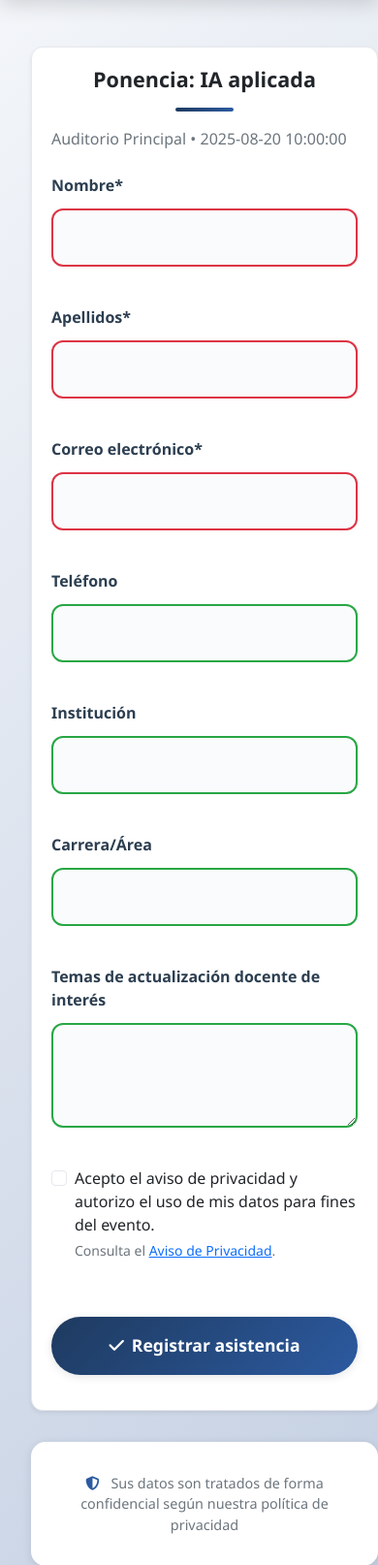
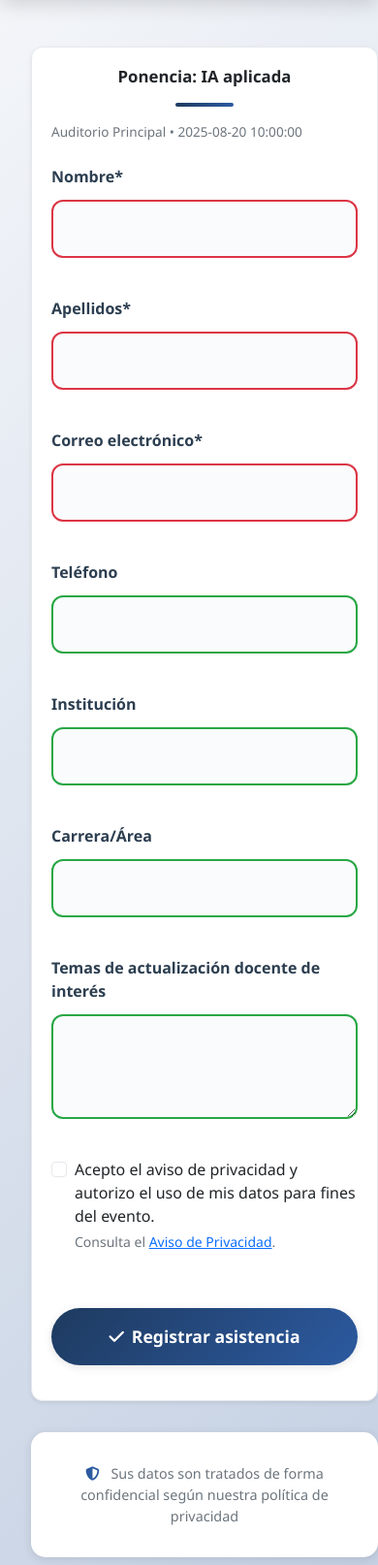
Before and after one commit to CarlosMelendezMejia/asistencia_qr, a Flask app: page /evento/ponencia-ia-ago2025 in a window 390 px wide. Shown: the part 87-1701 px from the top of the page at 97% size. Run offline with Flask 3, Linux system fonts and the light colour scheme; data comes from the database, SQL or seed files in the repository.

Commit message:
feat: enhance form styling and layout for better responsiveness

```diff
--- a/static/main.css
+++ b/static/main.css
@@ -24,9 +24,36 @@ body {
 	border: 1px solid var(--border);
 	box-shadow: 0 2px 10px rgba(17, 24, 39, .06);
 }
-.card .card-body { padding: 1.25rem; }
+.card .card-body {
+	padding: 1.25rem;
+ }
 @media (min-width: 768px) {
 	.card .card-body { padding: 2rem; }
+}
+
+/* Form page specific adjustments */
+.form-card { display: block; margin: 0 auto; }
+.form-card-body {
+	width: 40rem; /* updated requested width */
+	max-width: 100%; /* avoids overflow on small screens */
+	margin: 0 auto; /* center the inner content */
+}
+
+/* Make inner elements adapt within the narrow card */
+.form-card .row.g-3 { --bs-gutter-x: .75rem; }
+.form-card .form-control,
+.form-card .form-select,
+.form-card textarea { width: 100%; }
+.form-card .d-grid { margin-top: 1rem; }
+.form-card .h4 { font-size: 1.05rem; }
+.form-card p.text-muted { font-size: .85rem; }
+
+/* Force fields to stack in the 15rem layout */
+@media (min-width: 0px) {
+	.form-card .col-12,
+	.form-card .col-md-4,
+	.form-card .col-md-6,
+	.form-card .col-md-8 { flex: 0 0 100%; max-width: 100%; }
 }
 
 /* Typography tweaks */
--- a/templates/form.html
+++ b/templates/form.html
@@ -2,8 +2,8 @@
 {% block content %}
 <div class="row justify-content-center">
   <div class="col-md-8 col-lg-6">
-    <div class="card shadow-sm">
-      <div class="card-body">
+    <div class="card shadow-sm form-card">
+      <div class="card-body form-card-body">
         <h1 class="h4 mb-3">{{ evento.titulo }}</h1>
         <p class="text-muted mb-4">
           {{ evento.lugar or "" }}
```
Also changed, not shown: wsgi.py (added, +18 -0 lines).
